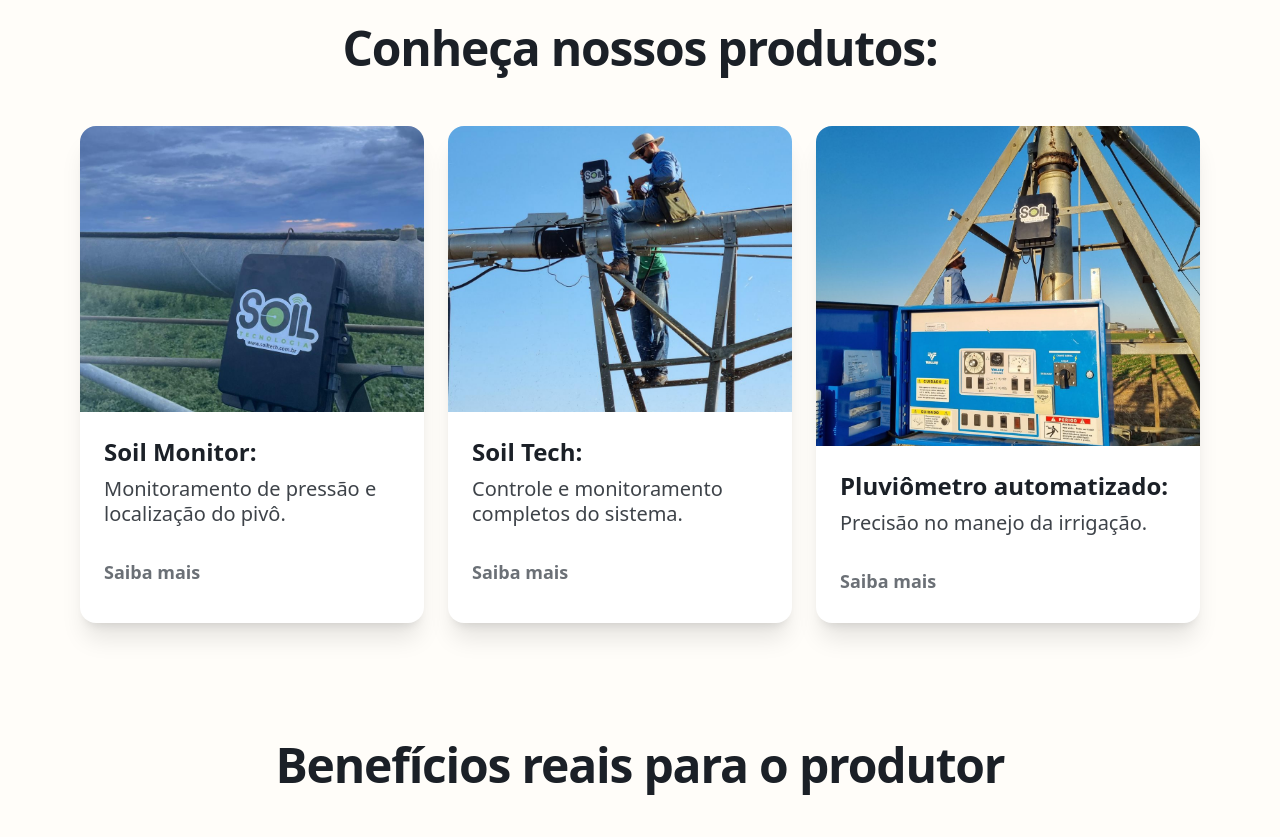
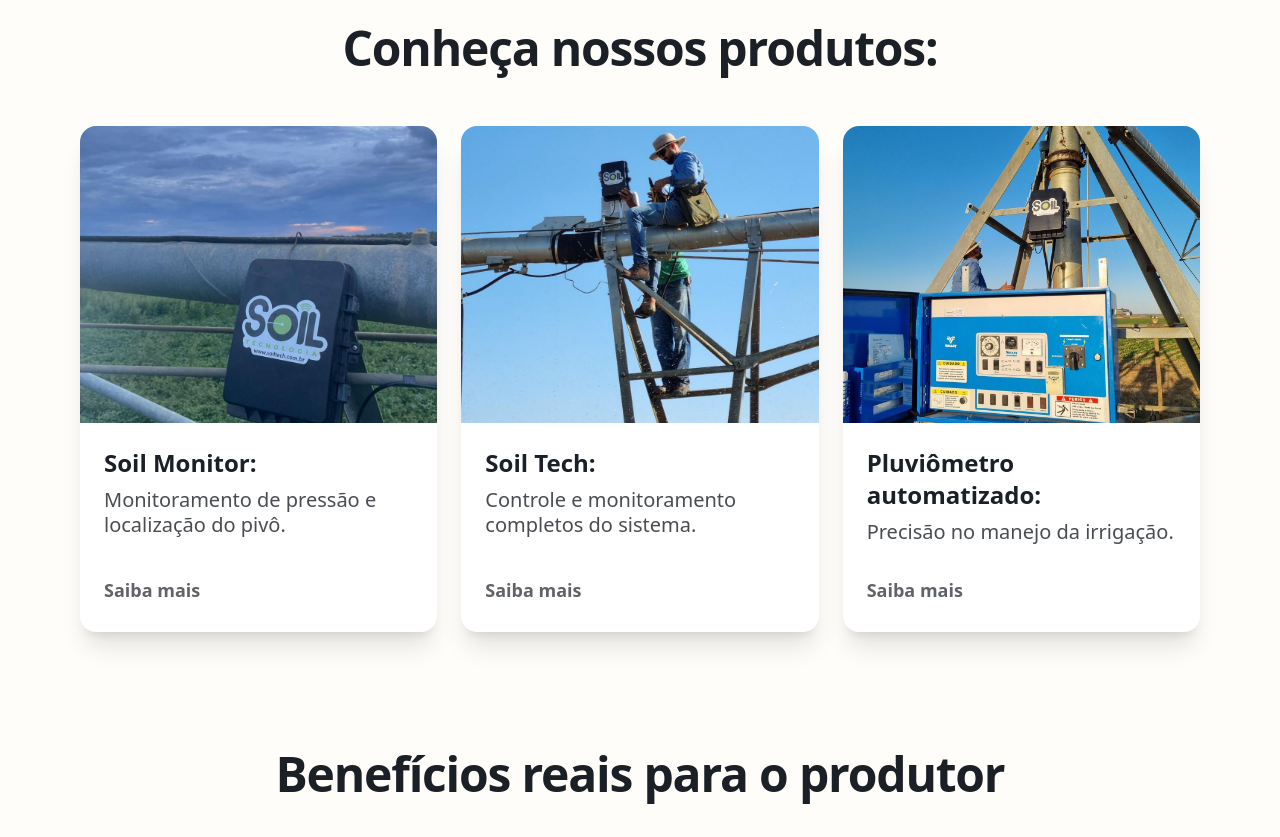
Before and after one commit to lucas-caetano-reis/desafio-estagio-soil, a Next.js app: page / in a window 1280 px wide. Shown: the part 1960-2797 px from the top of the page. Built offline with nearby package versions, Linux system fonts and the light colour scheme.

Commit message:
refactor: Refatorei o código dos cards de produtos para que eles tenham as mesmas dimensões e que o "Sobre mim" fique sempre no fundo do card. Além disso, fiz alguns ajustes nos cards de desafio e nas seções com listas.

```diff
--- a/src/components/AdvantagesIcons/index.tsx
+++ b/src/components/AdvantagesIcons/index.tsx
@@ -64,7 +64,7 @@
         const isEven = index % 2 === 0;
 
         return (
-          <div
+          <article
             key={iconSrc}
             className={clsx(
               "flex flex-col",
@@ -82,6 +82,7 @@
                 "transition-colors duration-200",
                 "hover:bg-[#a8c453] active:bg-[#a8c453]",
                 "hover:border-[#a8c453] active:border-[#a8c453]",
+                "cursor-pointer",
               )}
             >
               <Image
@@ -101,7 +102,7 @@
             >
               {description}
             </p>
-          </div>
+          </article>
         );
       })}
     </div>
--- a/src/components/ChallengeCard/index.tsx
+++ b/src/components/ChallengeCard/index.tsx
@@ -15,12 +15,14 @@
   iconSrc,
 }: Readonly<ChallengeCardProps>) {
   return (
-    <button
+    <article
       className={clsx(
         "group",
+        "flex flex-row items-center justify-between",
         "overflow-hidden",
         "rounded-xl border-b-4",
         "bg-white",
+        "gap-4",
         "px-4 py-4",
         "xl:px-6 xl:py-6",
         "transition-all duration-200",
@@ -28,9 +30,9 @@
         "shadow-xl hover:shadow-2xl active:shadow-2xl",
         "hover:-translate-y-1 active:-translate-y-1",
         "hover:scale-101 active:scale-101",
+        "cursor-pointer",
       )}
     >
-      <div className={clsx("flex items-center justify-between gap-4")}>
       <figure
         className={clsx(
           "flex items-center justify-center",
@@ -42,11 +44,11 @@
           alt={iconAlt}
           width={48}
           height={48}
-            className="object-cover w-full h-auto"
+          className="w-full h-auto object-cover"
         />
       </figure>
 
-        <article className="flex-1 text-left">
+      <div className="flex flex-1 flex-col text-left">
         <h4
           className={clsx(
             "text-xs sm:text-sm md:text-base lg:text-lg xl:text-xl",
@@ -65,7 +67,7 @@
         >
           {description}
         </p>
-        </article>
+      </div>
 
       <figure
         className={clsx(
@@ -81,7 +83,6 @@
           className="object-cover w-full h-auto opacity-10"
         />
       </figure>
-      </div>
-    </button>
+    </article>
   );
 }
--- a/src/components/Footer/index.tsx
+++ b/src/components/Footer/index.tsx
@@ -8,7 +8,7 @@
         "flex flex-col md:flex-row",
         "justify-center items-center",
         "bg-[#3f4c2d] text-white",
-        "gap-8",
+        "gap-6",
         "px-8 py-4",
         "sm:px-12 sm:py-6",
         "md:px-16 md:py-8",
--- a/src/components/ProductCard/index.tsx
+++ b/src/components/ProductCard/index.tsx
@@ -15,10 +15,11 @@
   imageSrc,
 }: Readonly<ProductCardProps>) {
   return (
-    <div
+    <article
       className={clsx(
-        "max-w-3xs sm:max-w-2xs md:max-w-xs lg:max-w-sm",
         "group",
+        "flex flex-col",
+        "w-full max-w-3xs sm:max-w-2xs md:max-w-xs lg:max-w-sm",
         "overflow-hidden text-left",
         "rounded-2xl border-b-4",
         "bg-white",
@@ -29,7 +30,7 @@
         "hover:scale-101 active:scale-101",
       )}
     >
-      <figure className="aspect-384/320">
+      <figure className="aspect-384/320 w-full overflow-hidden">
         <Image
           src={imageSrc}
           alt={imageAlt}
@@ -41,12 +42,11 @@
 
       <div
         className={clsx(
-          "flex flex-col",
+          "flex flex-1 flex-col",
           "px-4 pb-4 pt-4",
           "xl:px-6 xl:pb-6 xl:pt-6",
         )}
       >
-        <article>
         <h3
           className={clsx(
             "text-sm sm:text-base md:text-lg lg:text-xl xl:text-2xl",
@@ -59,23 +59,25 @@
 
         <p
           className={clsx(
-              "mt-2 leading-tight text-[#3e4349]",
+            "mt-2 leading-tight text-[#1b2027]/80",
             "text-xs sm:text-sm md:text-base lg:text-lg xl:text-xl",
           )}
         >
           {description}
         </p>
-        </article>
 
         <span
           className={clsx(
-            "pt-8 font-semibold text-[#6b7076]",
+            "mt-auto pt-8 font-semibold text-[#1b2027]/70",
             "text-[10px] sm:text-xs md:text-sm lg:text-base xl:text-lg",
+            "transition-opacity duration-200",
+            "hover:text-[#1b2027]/50 active:text-[#1b2027]/50",
+            "cursor-pointer",
           )}
         >
           Saiba mais
         </span>
       </div>
-    </div>
+    </article>
   );
 }
--- a/src/sections/MarketSection/index.tsx
+++ b/src/sections/MarketSection/index.tsx
@@ -22,7 +22,7 @@
         "lg:px-20 lg:py-14",
       )}
     >
-      <div>
+      <article>
         <div
           className={clsx(
             "flex items-center gap-2",
@@ -51,7 +51,7 @@
             "text-sm sm:text-base md:text-lg lg:text-xl",
           )}
         />
-      </div>
+      </article>
 
       <SectionImages
         src="/images/telas_app.png"
--- a/src/sections/SolutionSection/index.tsx
+++ b/src/sections/SolutionSection/index.tsx
@@ -23,7 +23,7 @@
         "lg:px-20 lg:py-14",
       )}
     >
-      <div>
+      <article>
         <div
           className={clsx(
             "flex items-center gap-2",
@@ -61,7 +61,7 @@
             "text-sm sm:text-base md:text-lg lg:text-xl",
           )}
         />
-      </div>
+      </article>
 
       <SectionImages
         src="/images/cliente.png"
--- a/src/sections/WhySection/index.tsx
+++ b/src/sections/WhySection/index.tsx
@@ -38,7 +38,7 @@
         imageClassname="object-cover object-center"
       />
 
-      <div className="text-left text-white">
+      <article className="text-left text-white">
         <h2
           className={clsx(
             "font-bold leading-tight",
@@ -57,7 +57,7 @@
             "text-sm sm:text-base md:text-lg lg:text-xl",
           )}
         />
-      </div>
+      </article>
     </section>
   );
 }
```
Lines whose indentation alone changed are shown as unchanged.
